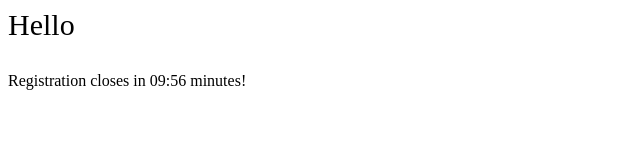
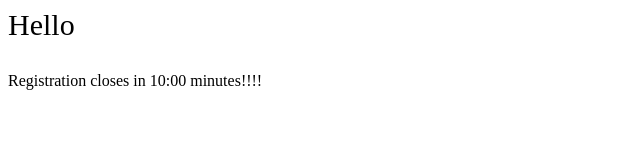
Before and after one commit to nhungbella/nhungbella.github.io, a plain HTML site: page index.html in a window 1280 px wide. Shown: the full height of the page, 0-640 px from the left. Drawn offline with Linux system fonts and the light colour scheme.

Commit message:
Update index.html

```diff
--- a/index.html
+++ b/index.html
@@ -25,4 +25,4 @@ window.onload = function () {
 };
 </script>
 
-<div>Registration closes in <span id="time">10:00</span> minutes!</div>
+<div>Registration closes in <span id="times">10:00</span> minutes!!!!</div>
```
